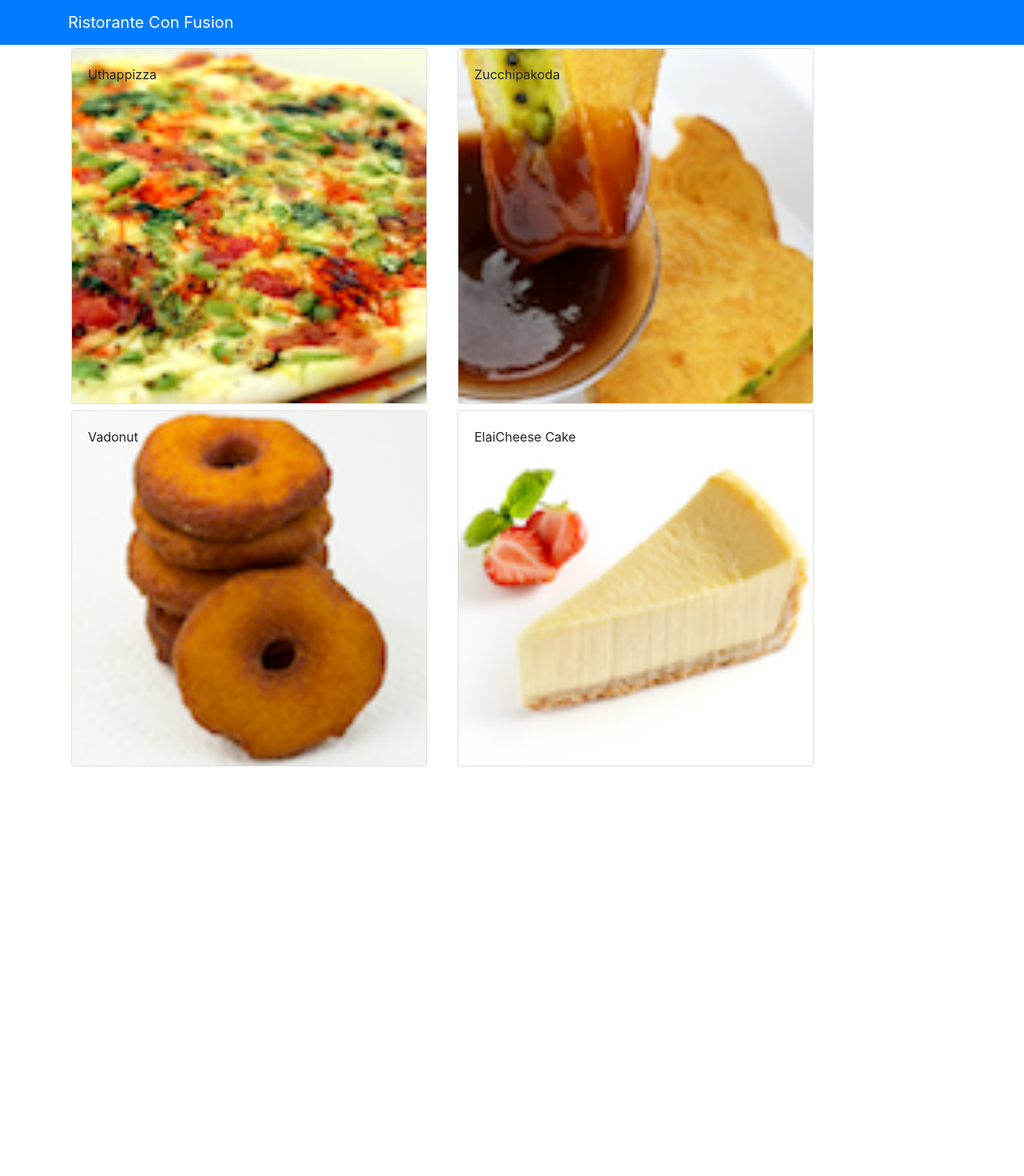
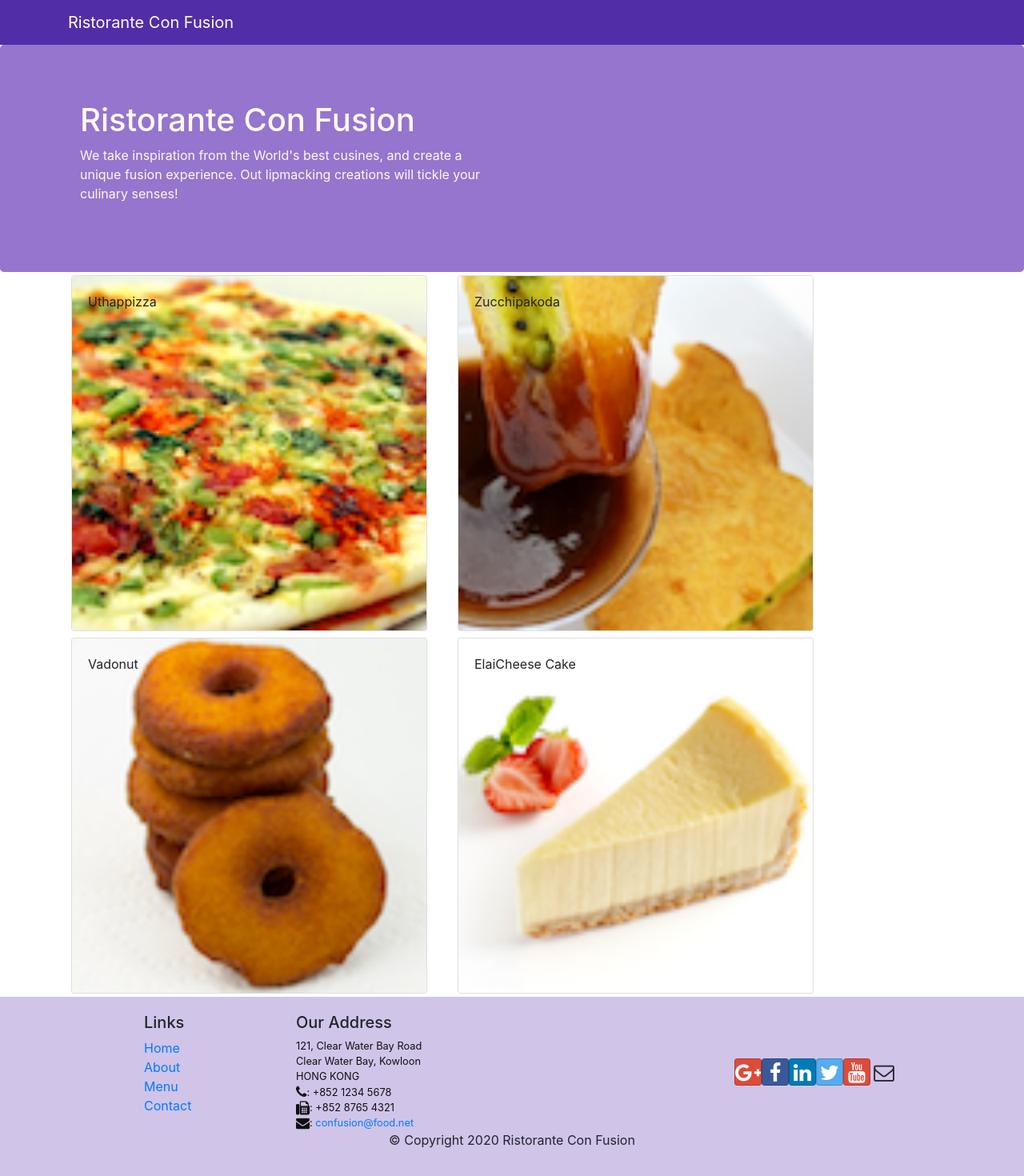
Before and after one commit to juandiegoespinosasantos/confusion, a React (Create React App) app: page /contactus in a window 1280 px wide. Shown: the top 1470 px of the page at 80% size. Before the commit the page ends 962 px from the top, so only its background shows below. Built offline with nearby package versions, Linux system fonts and the light colour scheme.

Commit message:
Header and footer components

```diff
--- a/package.json
+++ b/package.json
@@ -7,6 +7,8 @@
     "@testing-library/react": "^9.5.0",
     "@testing-library/user-event": "^7.2.1",
     "bootstrap": "^4.5.0",
+    "bootstrap-social": "^5.1.1",
+    "font-awesome": "^4.7.0",
     "react": "^16.13.1",
     "react-dom": "^16.13.1",
     "react-popper": "^2.2.3",
--- a/src/App.css
+++ b/src/App.css
@@ -1,38 +1,33 @@
-.App {
-  text-align: center;
+.row-header {
+    margin: 0px auto;
+    padding: 0px auto;
 }
 
-.App-logo {
-  height: 40vmin;
-  pointer-events: none;
+.row-content {
+    margin:0px auto;
+    padding: 50px 0px;
+    border-bottom: 1px ridge;
+    min-height: 400px;
 }
 
-@media (prefers-reduced-motion: no-preference) {
-  .App-logo {
-    animation: App-logo-spin infinite 20s linear;
-  }
+.footer {
+    background-color: #D1C4E9;
+    margin: 0px auto;
+    padding: 20px 0px;
+}
+.jumbotron {
+    padding: 70px 30px;
+    margin: 0px auto;
+    background-color: #9575CD;
+    color: floralwhite;
 }
 
-.App-header {
-  background-color: #282c34;
-  min-height: 100vh;
-  display: flex;
-  flex-direction: column;
-  align-items: center;
-  justify-content: center;
-  font-size: calc(10px + 2vmin);
-  color: white;
+address{
+    font-size: 80%;
+    margin: 0px;
+    color: #0F0F0F;
 }
 
-.App-link {
-  color: #61dafb;
+.navbar-dark {
+  background-color: #512DA8;
 }
-
-@keyframes App-logo-spin {
-  from {
-    transform: rotate(0deg);
-  }
-  to {
-    transform: rotate(360deg);
-  }
-}
--- /dev/null
+++ b/src/components/FooterComponent.js
@@ -0,0 +1,55 @@
+import React from 'react';
+
+function Footer(props) {
+    return (
+        <div className="footer">
+            <div className="container">
+                <div className="row justify-content-center">
+                        <div className="col-4 offset-1 col-sm-2">
+                        <h5>Links</h5>
+
+                        <ul className="list-unstyled">
+                            <li><a href="#">Home</a></li>
+                            <li><a href="#">About</a></li>
+                            <li><a href="#">Menu</a></li>
+                            <li><a href="contactus.html">Contact</a></li>
+                        </ul>
+                    </div>
+
+                    <div className="col-7 col-sm-5">
+                        <h5>Our Address</h5>
+
+                        <address>
+		                    121, Clear Water Bay Road<br />
+		                    Clear Water Bay, Kowloon<br />
+		                    HONG KONG<br />
+
+		                    <i className="fa fa-phone fa-lg"></i>: +852 1234 5678<br />
+		                    <i className="fa fa-fax fa-lg"></i>: +852 8765 4321<br />
+		                    <i className="fa fa-envelope fa-lg"></i>: <a href="mailto:confusion@food.net">confusion@food.net</a>
+                        </address>
+                    </div>
+
+                    <div className="col-12 col-sm-4 align-self-center">
+                        <div className="text-center">
+                            <a className="btn btn-social-icon btn-google" href="http://google.com/+"><i className="fa fa-google-plus"></i></a>
+                            <a className="btn btn-social-icon btn-facebook" href="http://www.facebook.com/profile.php?id="><i className="fa fa-facebook"></i></a>
+                            <a className="btn btn-social-icon btn-linkedin" href="http://www.linkedin.com/in/"><i className="fa fa-linkedin"></i></a>
+                            <a className="btn btn-social-icon btn-twitter" href="http://twitter.com/"><i className="fa fa-twitter"></i></a>
+                            <a className="btn btn-social-icon btn-google" href="http://youtube.com/"><i className="fa fa-youtube"></i></a>
+                            <a className="btn btn-social-icon" href="mailto:"><i className="fa fa-envelope-o"></i></a>
+                        </div>
+                    </div>
+                </div>
+
+                <div className="row justify-content-center">
+                    <div className="col-auto">
+                        <p>© Copyright {new Date().getFullYear()} Ristorante Con Fusion</p>
+                    </div>
+                </div>
+            </div>
+        </div>
+    );
+}
+
+export default Footer;
--- /dev/null
+++ b/src/components/HeaderComponent.js
@@ -0,0 +1,31 @@
+import React from 'react';
+import {Navbar, NavbarBrand, Jumbotron} from 'reactstrap';
+
+class Header extends React.Component {
+
+    render() {
+        return (
+            <React.Fragment>
+                <Navbar dark>
+                    <div className="container">
+                        <NavbarBrand href="/">Ristorante Con Fusion</NavbarBrand>
+                    </div>
+                </Navbar>
+
+                <Jumbotron>
+                    <div className="container">
+                        <div className="row row-header">
+                            <div className="col-12 col-sm-6">
+                                <h1>Ristorante Con Fusion</h1>
+
+                                <p>We take inspiration from the World's best cusines, and create a unique fusion experience. Out lipmacking creations will tickle your culinary senses!</p>
+                            </div>
+                        </div>
+                    </div>
+                </Jumbotron>
+            </ React.Fragment>
+        );
+    }
+}
+
+export default Header;
--- a/src/components/MainComponent.js
+++ b/src/components/MainComponent.js
@@ -1,7 +1,8 @@
 import React from 'react';
-import {Navbar, NavbarBrand} from 'reactstrap';
+import Header from './HeaderComponent';
 import Menu from './Menu';
-import DishDetail from './DishDetail';
+import Footer from './FooterComponent';
+import DishDetail from './DishDetailComponent';
 import {DISHES} from '../shared/dishes';
 
 // Container Component
@@ -25,14 +26,12 @@
     render() {
         return (
             <div>
-                <Navbar dark color="primary">
-                    <div className="container">
-                        <NavbarBrand href="/">Ristorante Con Fusion</NavbarBrand>
-                    </div>
-                </Navbar>
+				<Header />
 
                 <Menu dishes={this.state.dishes} onClick={(dishId) => this.onDishSelect(dishId)} />
                 <DishDetail dish={this.state.dishes.filter((dish) => dish.id === this.state.selectedDish)[0]} />
+
+				<Footer />
             </div>
         );
     }
```
Also changed, not shown: src/index.js (+6 -4 lines), src/App.js (indentation only), src/components/DishDetailComponent.js (renamed from src/components/DishDetail.js), 1 other file (tests, documents, lock files or other folders).
